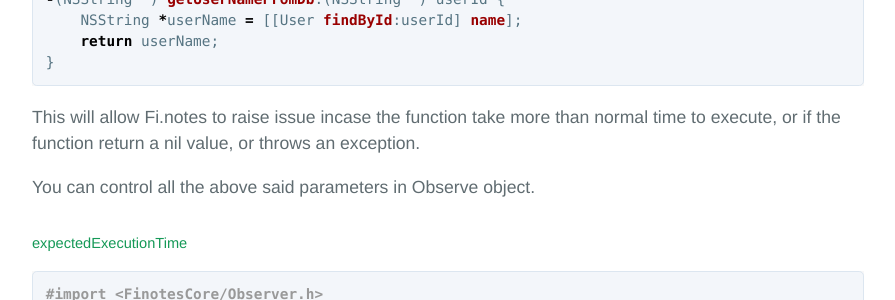
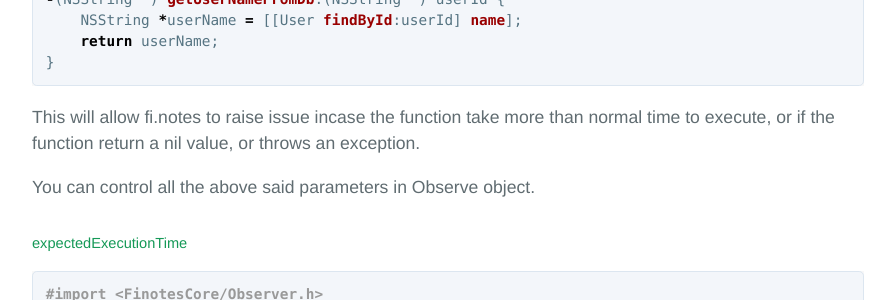
Before and after one commit to finotes/finotes.github.io, a Jekyll site: the page built from _posts/2018-01-19-ios-docs.md, in a window 1280 px wide and 900 px high, scrolled down 4754 px. Shown: the part 153-453 px from the top of the window, without its empty margins (192-1087 px from the left). Built offline with Jekyll 4.4.1, drawn with Linux system fonts in a browser that asks for light colours; some web fonts are replaced; some of the changed text lies outside the part shown.

Commit message:
Update 2018-01-19-ios-docs.md

````diff
--- a/_posts/2018-01-19-ios-docs.md
+++ b/_posts/2018-01-19-ios-docs.md
@@ -71,7 +71,7 @@ If only error and warning logs needs to be printed,
 
 ### Report Network Call Failure
 
-Issues like status code errors, timeout issues and other failures will be reported for all network calls by Fi.notes, from your application.
+Issues like status code errors, timeout issues and other failures will be reported for all network calls by fi.notes, from your application.
 
 If you are using NSURLSession with sharedSession then issues in all REST api calls to the specified domains will be reported automatically.
 ```objc
@@ -192,7 +192,7 @@ Function "[self getUserNameFromDb:]" call needs to be changed to,
 }
 ```
 
-This will allow Fi.notes to raise issue incase the function take more than normal time to execute, or if the function return a nil value, or throws an exception.
+This will allow fi.notes to raise issue incase the function take more than normal time to execute, or if the function return a nil value, or throws an exception.
 
 You can control all the above said parameters in Observe object.
 
````
